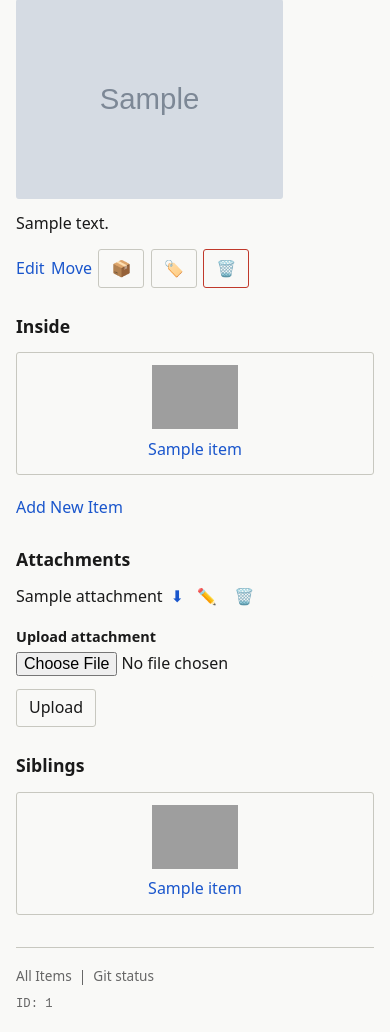
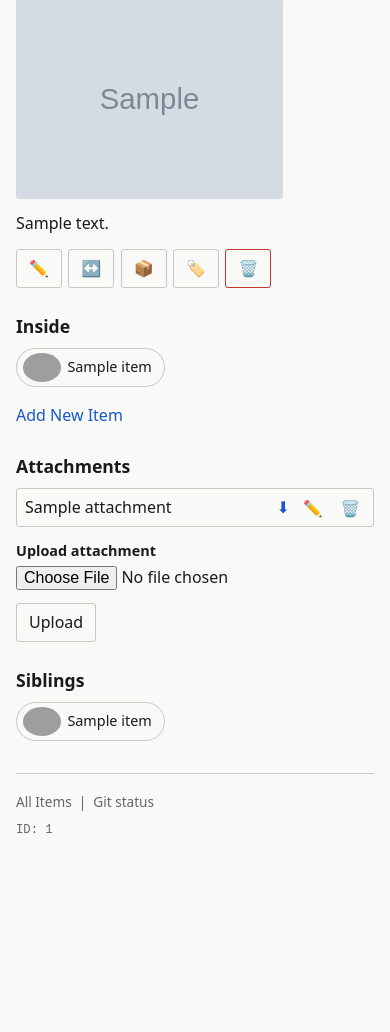
Before and after one commit to flroppy/homERP, a FastAPI app: template templates/item.html in a window 390 px wide. Shown: the part 161-1193 px from the top of the page. After the commit the page ends 994 px from the top, so only its background shows below. Run offline with FastAPI, Linux system fonts and the light colour scheme; the template is opened without the code that fills it: most values are stand-ins (such as "Sample title", 1, 10 or a date in 2020); grey boxes marked "Sample" are stand-in pictures; grey boxes are pictures that could not be loaded.

Commit message:
fix styling issues: dialog centering, attachment layout, item chips, md preview
- dialog: add margin:auto (CSS reset had zeroed it, causing top-left placement)
- attachments: restructure so controls live inside <summary>; expanded content
 always takes full width below the summary row; buttons no longer pushed down
- item chips: replace card grid with pill-style chips for Inside/Siblings —
 looks good with or without thumbnail, works on mobile
- .md attachments: render via /view-md/ endpoint (markdown→HTML with stylesheet)
 instead of raw iframe; fixes black-on-black text in dark mode
- Edit/Move actions are now emoji buttons (✏️ ↔️) to match the rest of the toolbar
- README: add TODO for rename-attachment extension validation

Co-Authored-By: Claude Sonnet 4.6 <noreply@anthropic.com>

```diff
--- a/main.py
+++ b/main.py
@@ -626,6 +626,18 @@ async def view_file(path: str):
     return FileResponse(file_path)
 
 
+@app.get("/view-md/{path:path}")
+async def view_markdown(request: Request, path: str):
+    """Render a markdown attachment as HTML using the app stylesheet."""
+    file_path = HOUSE_ROOT / path
+    if not str(file_path.resolve()).startswith(str(HOUSE_ROOT.resolve())):
+        raise HTTPException(status_code=403, detail="Access to this file is forbidden")
+    if not file_path.exists() or not file_path.is_file():
+        raise HTTPException(status_code=404, detail="File not found")
+    html_content = markdown.markdown(file_path.read_text(encoding="utf-8"))
+    return templates.TemplateResponse(request, "view_md.html", {"html_content": html_content})
+
+
 @app.post("/rename-attachment/{path:path}")
 async def rename_attachment(path: str, new_name: str = Form(...)):
     file_path = HOUSE_ROOT / path
--- a/static/style.css
+++ b/static/style.css
@@ -139,22 +139,35 @@ button:focus-visible, input[type="submit"]:focus-visible { outline: 2px solid va
 button.danger { border-color: var(--danger); color: var(--danger); }
 button.danger:hover { background: var(--danger); color: var(--bg); }
 
-/* ── Item grid (browse view) ────────────────────────────────────────────── */
-.items-grid {
-  display: grid;
-  grid-template-columns: repeat(auto-fill, minmax(200px, 1fr));
-  gap: var(--gap);
-  margin: 0.75rem 0 1.25rem;
+/* ── Item chips (inside / siblings lists) ───────────────────────────────── */
+.item-chips {
+  display: flex;
+  flex-wrap: wrap;
+  gap: 0.4rem;
+  margin: 0.5rem 0 1rem;
+  list-style: none;
 }
 
-.item-card {
+.item-chip {
+  display: inline-flex;
+  align-items: center;
+  gap: 0.4rem;
   border: 1px solid var(--border);
-  border-radius: var(--radius);
-  padding: 0.75rem;
-  text-align: center;
+  border-radius: 2rem;
+  padding: 0.25rem 0.75rem 0.25rem 0.35rem;
+  font-size: 0.9rem;
+  line-height: 1.3;
 }
 
-.item-card a { display: block; }
+.item-chip img {
+  height: 1.8rem;
+  width: auto;
+  border-radius: 50%;
+  flex-shrink: 0;
+}
+
+.item-chip a { color: var(--text); }
+.item-chip a:hover { color: var(--accent); text-decoration: none; }
 
 /* ── Item header (photo + name) ─────────────────────────────────────────── */
 .item-header {
@@ -174,17 +187,56 @@ button.danger:hover { background: var(--danger); color: var(--bg); }
 .item-actions button, .item-actions a { margin: 0; }
 
 /* ── Attachments ────────────────────────────────────────────────────────── */
-.attachments-list { list-style: none; display: flex; flex-direction: column; gap: 0.5rem; margin: 0.5rem 0; }
+.attachments-list { list-style: none; display: flex; flex-direction: column; gap: 0.25rem; margin: 0.5rem 0; }
 
-.attachment-row { display: flex; align-items: center; gap: 0.5rem; flex-wrap: wrap; }
+/* Each attachment is a block; the summary row is a flex line */
+.attachment-item { border: 1px solid var(--border); border-radius: var(--radius); }
 
-.attachment-row details { flex: 1; min-width: 0; }
-.attachment-row details summary { cursor: pointer; list-style: none; display: flex; align-items: center; gap: 0.5rem; }
-.attachment-row details summary::marker,
-.attachment-row details summary::-webkit-details-marker { display: none; }
+.attachment-item details,
+.attachment-item .attachment-plain { width: 100%; }
 
-.attachment-row .btn-icon { border: none; background: none; padding: 0.2rem 0.3rem; margin: 0; font-size: 1rem; cursor: pointer; }
-.attachment-row .btn-icon:hover { background: var(--border); border-radius: var(--radius); }
+/* Summary row — controls always on one line at the top */
+.attachment-item details summary,
+.attachment-item .attachment-plain {
+  display: flex;
+  align-items: center;
+  gap: 0.5rem;
+  padding: 0.35rem 0.5rem;
+  cursor: default;
+  list-style: none;
+  min-width: 0;
+}
+
+.attachment-item details summary { cursor: pointer; }
+.attachment-item details summary::marker,
+.attachment-item details summary::-webkit-details-marker { display: none; }
+
+/* File name grows, controls stay right */
+.attachment-name { flex: 1; min-width: 0; overflow: hidden; text-overflow: ellipsis; white-space: nowrap; }
+
+.btn-icon {
+  border: none;
+  background: none;
+  padding: 0.15rem 0.3rem;
+  margin: 0;
+  font-size: 1rem;
+  cursor: pointer;
+  flex-shrink: 0;
+  border-radius: var(--radius);
+  line-height: 1;
+}
+
+.btn-icon:hover { background: var(--border); }
+.btn-icon:focus-visible { outline: 2px solid var(--accent); outline-offset: 1px; }
+
+/* Expanded preview — full width below the summary */
+.attachment-item details > :not(summary) {
+  padding: 0 0.5rem 0.5rem;
+}
+
+.attachment-item details img { max-width: 100%; display: block; }
+.attachment-item details iframe,
+.attachment-item details embed { display: block; width: 100%; }
 
 /* ── Barcode ────────────────────────────────────────────────────────────── */
 .barcode { margin: 0.75rem 0; }
@@ -205,12 +257,14 @@ button.danger:hover { background: var(--danger); color: var(--bg); }
 
 /* ── Dialog ─────────────────────────────────────────────────────────────── */
 dialog {
+  margin: auto; /* centres against backdrop; reset zeroed this out */
   border: 1px solid var(--border);
   border-radius: var(--radius);
   background: var(--bg);
   color: var(--text);
   padding: 1.5rem;
   max-width: 28rem;
+  width: 90%;
   box-shadow: 0 4px 16px rgba(0,0,0,0.15);
 }
 
--- a/templates/item.html
+++ b/templates/item.html
@@ -30,10 +30,10 @@
         {{ metadata.html_content | safe }}
 
         <div class="item-actions">
-            <a href="/edit/{{ path }}">Edit</a>
-            <a href="/move/{{ path }}">Move</a>
+            <button aria-label="Edit {{ metadata.name }}" title="Edit" onclick="location.href='/edit/{{ path }}'">✏️</button>
+            <button aria-label="Move {{ metadata.name }}" title="Move" onclick="location.href='/move/{{ path }}'">↔️</button>
             <button aria-label="Print barcode for {{ metadata.name }}" title="Print barcode" onclick="fetch('/barcode/{{path}}').then()">📦</button>
-            <button aria-label="Print barcode with label for {{ metadata.name }}" title="Print barcode with label" onclick="fetch('/barcode-with-label/{{path}}').then()">🏷️</button>
+            <button aria-label="Print barcode with label for {{ metadata.name }}" title="Print with label" onclick="fetch('/barcode-with-label/{{path}}').then()">🏷️</button>
             <button aria-label="Delete {{ metadata.name }}" title="Delete" class="danger" onclick="document.getElementById('delete-dialog').showModal()">🗑️</button>
         </div>
 
@@ -50,18 +50,16 @@
     {% if items %}
     <section>
         <h3>Inside</h3>
-        <div class="items-grid">
+        <ul class="item-chips">
             {% for item in items %}
-                <div class="item-card">
+            <li class="item-chip">
                 {% if item.photo_path %}
-                        <a href="/browse/{{item.path}}">
-                            <img src="/thumbnail/{{item.path}}" alt="{{ item.name }}" loading="lazy" style="max-height:4rem;width:auto">
-                        </a>
+                    <img src="/thumbnail/{{item.path}}" alt="" loading="lazy">
                 {% endif %}
                 <a href="/browse/{{ item.path }}">{{ item.name }}</a>
-                </div>
+            </li>
             {% endfor %}
-        </div>
+        </ul>
         <a href="/new/{{ path }}">Add New Item</a>
     </section>
     {% else %}
@@ -78,28 +76,36 @@
             {% set ext = attachment.name.rsplit('.', 1)[-1].lower() if '.' in attachment.name else '' %}
             {% set is_image = ext in ['jpg', 'jpeg', 'png', 'gif', 'webp'] %}
             {% set is_pdf = ext == 'pdf' %}
-            {% set is_text = ext in ['txt', 'md', 'csv', 'json', 'yaml', 'yml', 'log'] %}
-            <li class="attachment-row">
-                {% if is_image or is_pdf or is_text %}
+            {% set is_md = ext == 'md' %}
+            {% set is_text = ext in ['txt', 'csv', 'json', 'yaml', 'yml', 'log'] %}
+            {% set expandable = is_image or is_pdf or is_md or is_text %}
+            <li class="attachment-item">
+                {% if expandable %}
                 <details ontoggle="if(this.open){var el=this.querySelector('[data-src]');if(el&&!el.getAttribute('src'))el.src=el.dataset.src}">
                     <summary>
-                        {{ attachment.name }}
+                        <span class="attachment-name">{{ attachment.name }}</span>
                         <a href="/download/{{attachment.path}}" aria-label="Download {{ attachment.name }}">⬇</a>
+                        <button class="btn-icon" aria-label="Rename {{ attachment.name }}" onclick="event.preventDefault();document.getElementById('dialog-rename-{{loop.index}}').showModal()">✏️</button>
+                        <button class="btn-icon danger" aria-label="Delete {{ attachment.name }}" onclick="event.preventDefault();document.getElementById('dialog-delete-{{loop.index}}').showModal()">🗑️</button>
                     </summary>
                     {% if is_image %}
-                        <img data-src="/view/{{attachment.path}}" alt="{{ attachment.name }}" style="max-width:100%;margin-top:0.5rem">
+                        <img data-src="/view/{{attachment.path}}" alt="{{ attachment.name }}">
                     {% elif is_pdf %}
-                        <embed data-src="/view/{{attachment.path}}" type="application/pdf" width="100%" height="500px" style="margin-top:0.5rem">
+                        <embed data-src="/view/{{attachment.path}}" type="application/pdf" height="500px">
+                    {% elif is_md %}
+                        <iframe data-src="/view-md/{{attachment.path}}" height="400px" title="{{ attachment.name }}"></iframe>
                     {% elif is_text %}
-                        <iframe data-src="/view/{{attachment.path}}" width="100%" height="300px" style="border:1px solid var(--border);margin-top:0.5rem" title="{{ attachment.name }}"></iframe>
+                        <iframe data-src="/view/{{attachment.path}}" height="300px" title="{{ attachment.name }}"></iframe>
                     {% endif %}
                 </details>
                 {% else %}
-                    <span>{{ attachment.name }}</span>
+                <div class="attachment-plain">
+                    <span class="attachment-name">{{ attachment.name }}</span>
                     <a href="/download/{{attachment.path}}" aria-label="Download {{ attachment.name }}">⬇</a>
-                {% endif %}
                     <button class="btn-icon" aria-label="Rename {{ attachment.name }}" onclick="document.getElementById('dialog-rename-{{loop.index}}').showModal()">✏️</button>
                     <button class="btn-icon danger" aria-label="Delete {{ attachment.name }}" onclick="document.getElementById('dialog-delete-{{loop.index}}').showModal()">🗑️</button>
+                </div>
+                {% endif %}
 
                 <dialog id="dialog-rename-{{loop.index}}">
                     <h3>Rename attachment</h3>
@@ -113,7 +119,7 @@
 
                 <dialog id="dialog-delete-{{loop.index}}">
                     <h3>Delete {{ attachment.name }}?</h3>
-                    <a href="/delete-attachment/{{ attachment.path }}" class="danger">Delete</a>
+                    <a href="/delete-attachment/{{ attachment.path }}">Delete</a>
                     <button onclick="this.closest('dialog').close()">Cancel</button>
                 </dialog>
             </li>
@@ -130,18 +136,16 @@
     {% if siblings %}
     <section>
         <h3>Siblings</h3>
-        <div class="items-grid">
+        <ul class="item-chips">
             {% for item in siblings %}
-                <div class="item-card">
+            <li class="item-chip">
                 {% if item.photo_path %}
-                        <a href="/browse/{{item.path}}">
-                            <img src="/thumbnail/{{item.path}}" alt="{{ item.name }}" loading="lazy" style="max-height:4rem;width:auto">
-                        </a>
+                    <img src="/thumbnail/{{item.path}}" alt="" loading="lazy">
                 {% endif %}
                 <a href="/browse/{{ item.path }}">{{ item.name }}</a>
-                </div>
+            </li>
             {% endfor %}
-        </div>
+        </ul>
     </section>
     {% endif %}
 {% endblock %}
```
Also changed, not shown: templates/view_md.html (added, +14 -0 lines), README.md. Lines whose indentation alone changed are shown as unchanged.
